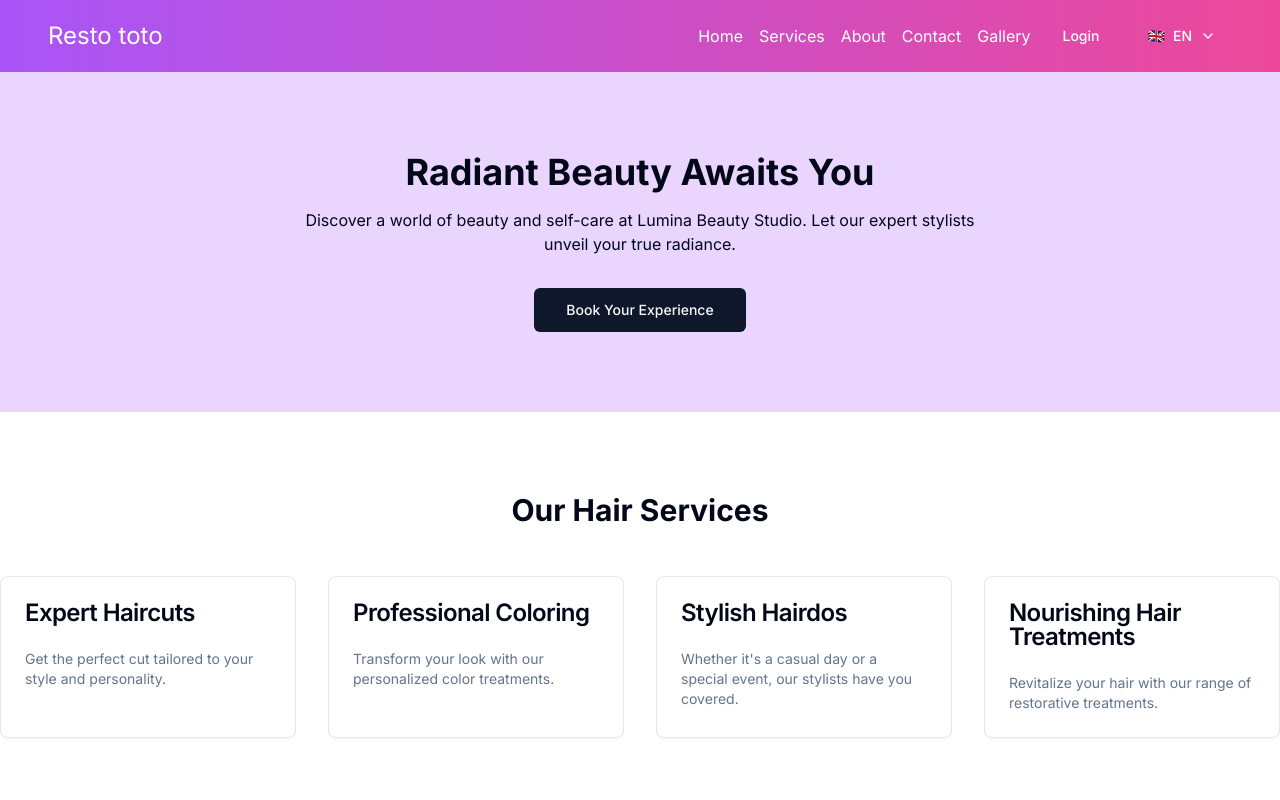
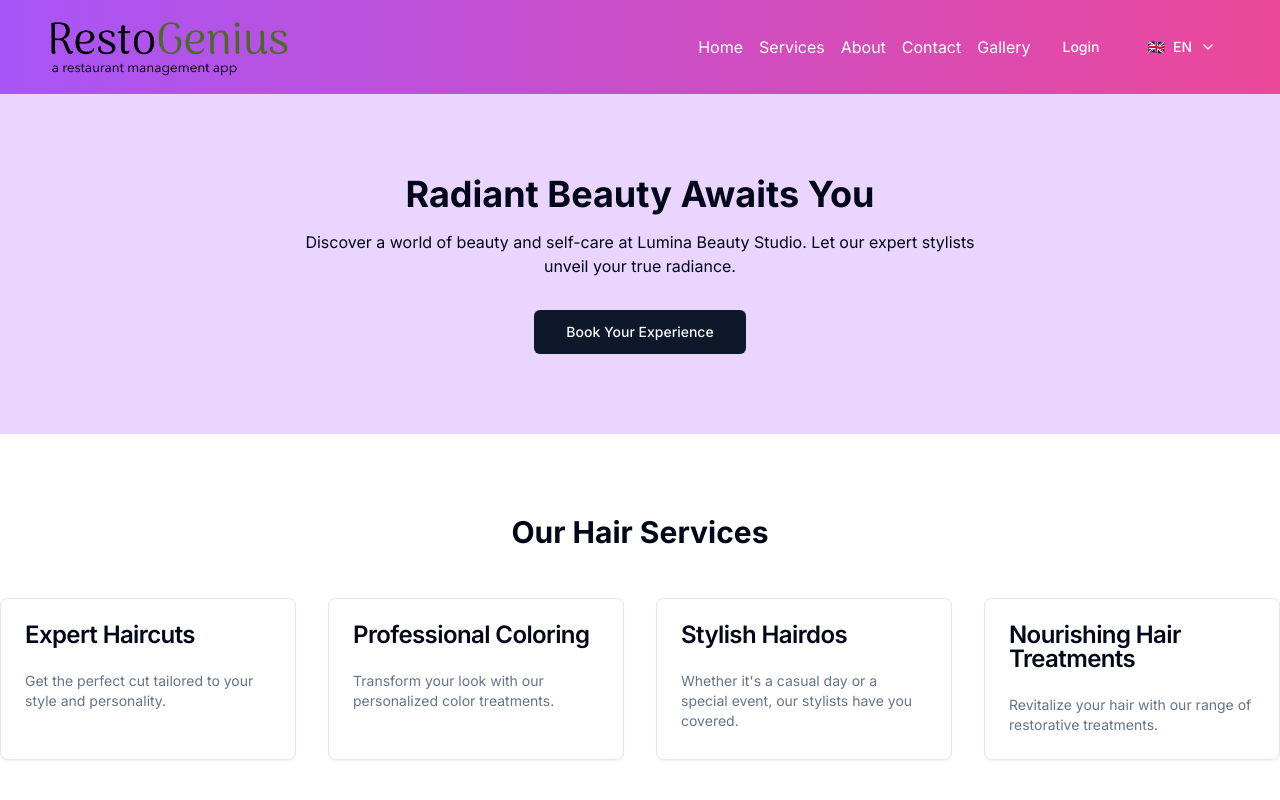
Before and after one commit to lnajim/boilerplate-landing-page, a Next.js app: page /about in a window 1280 px wide. Shown: the top 800 px of the page. Built offline with nearby package versions, Linux system fonts and the light colour scheme.

Commit message:
logo header

```diff
--- a/app.config.ts
+++ b/app.config.ts
@@ -1,7 +1,9 @@
+import logo from "./public/logo.png";
 export const appConfig = {
   header: {
-    applicationName: "Resto toto",
+    applicationName: "",
     authentifcation: true,
     i18n: true,
+    logo: logo,
   },
 };
--- a/components/components-customs/Header.tsx
+++ b/components/components-customs/Header.tsx
@@ -1,14 +1,15 @@
 'use client'
 
 import Link from 'next/link'
+import Image from 'next/image'
 import { useEffect, useState } from 'react'
 import useTranslationStore from '@/stores/TranslationStore'
-import { headerConfig } from '@/app/config/headerConfig'
 import { appConfig } from '@/app.config'
 import MobileMenu from './MobileMenu'
 import { Menu, X } from 'lucide-react'
 import { Button } from "@/components/ui/button"
 import DesktopMenu from './DesktopMenu'
+import { headerConfig } from '@/app/config/headerConfig'
 
 const Header: React.FC = () => {
 	const { language, dictionary, setLanguage } = useTranslationStore()
@@ -30,7 +31,8 @@ const Header: React.FC = () => {
 	return (
 		<header className="bg-gradient-to-r from-purple-500 to-pink-500 p-4" data-header-id="main-header">
 			<div className="container mx-auto flex justify-between items-center">
-				<Link href="/" className="text-white text-2xl font-cursive">
+				<Link href="/" className="flex items-center text-white text-2xl font-cursive">
+					<Image src={appConfig.header.logo} alt="Logo" width={240} height={61} className='mr-2' />
 					{appConfig.header.applicationName}
 				</Link>
 				<DesktopMenu
```
Also changed, not shown: public/logo.png (added).
